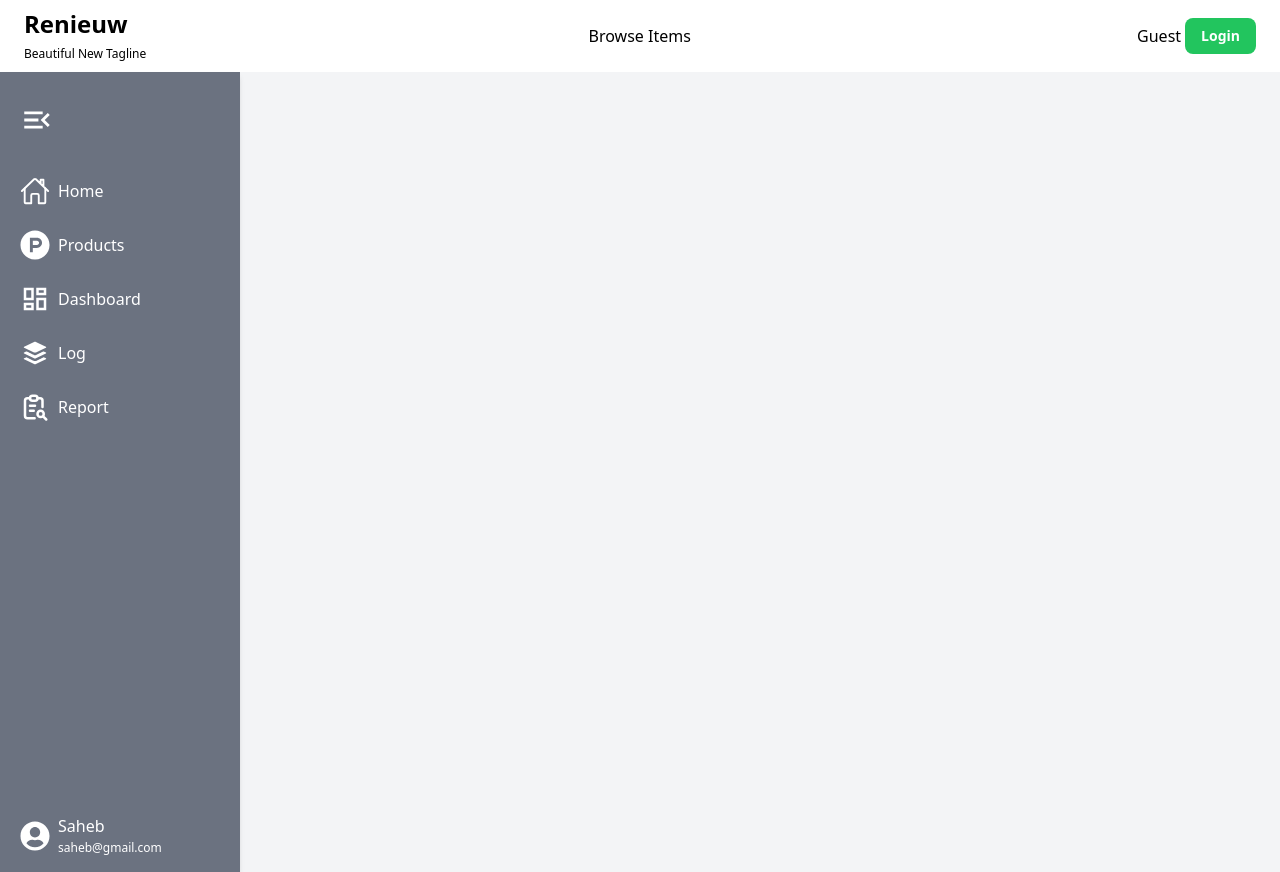
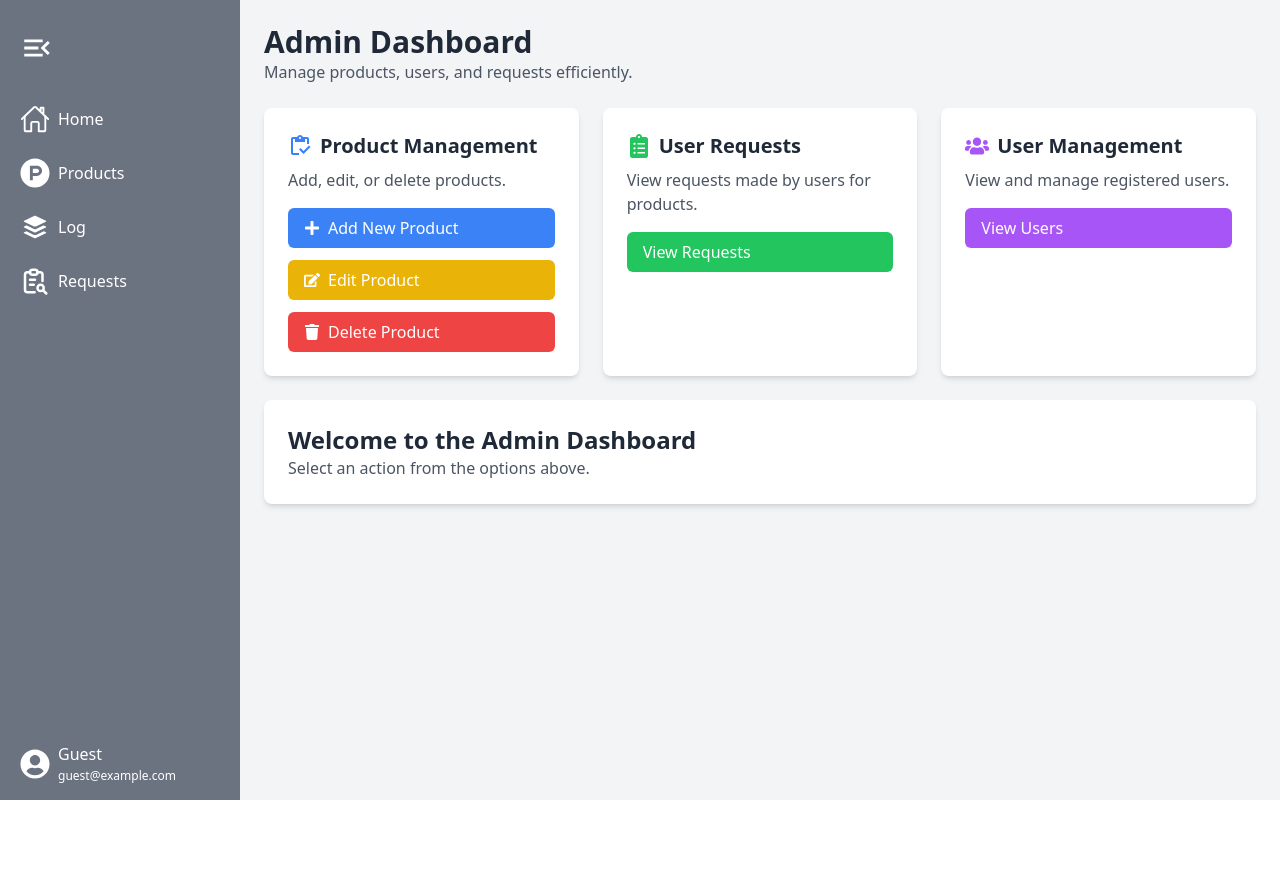
Before and after one commit to Daan9898/seized-goods, a React (Create React App) app: page /admin in a window 1280 px wide. After the commit the page ends 800 px from the top, so only its background shows below. Built offline with nearby package versions, Linux system fonts and the light colour scheme; no server answers.

Commit message:
update admin dashboard layout

```diff
--- a/src/App.js
+++ b/src/App.js
@@ -9,7 +9,6 @@ import {
 import LandingPage from "./Pages/LandingPage";
 import Auth from "./Pages/Auth";
 import BrowseItems from "./Pages/BrowseItems";
-import Navbar from "./Components/Navbar";
 import ProductDetails from "./Components/ProductDetails";
 import mockProducts from "./data/mockProducts.json";
 import RequestSubmission from "./Pages/RequestSubmission";
@@ -19,6 +18,7 @@ import AdminDashboard from "./Pages/AdminDashboard/AdminDashboard";
 import { useSelector, useDispatch } from "react-redux";
 import { fetchCurrentUser } from "./store/authSlice";
 import ManageProducts from "./Pages/AdminDashboard/ManageProducts";
+import Sidebar from "./Components/Sidebar";
 
 const App = () => {
   const dispatch = useDispatch();
@@ -34,14 +34,17 @@ const App = () => {
   const Layout = ({ children }) => {
     const location = useLocation();
 
-    // Hide navbar on these pages
-    const hideNavbarPaths = ["/", "/login"];
-    const hideNavbar = hideNavbarPaths.includes(location.pathname);
+    // Hide navbar and sidebar on these pages
+    const hidePaths = ["/", "/login", "/Login"];
+    const hideSidebar = hidePaths.includes(location.pathname);
 
     return (
-      <div className="min-h-screen">
-        {!hideNavbar && <Navbar user={user} />}
-        {children}
+      <div className="min-h-screen flex">
+        {!hideSidebar && <Sidebar user={user} />}{" "}
+        {/* Sidebar is conditionally rendered */}
+        <div className="flex-1">
+          <main>{children}</main>
+        </div>
       </div>
     );
   };
--- a/src/Components/Navbar.js
+++ b/src/Components/Navbar.js
@@ -83,7 +83,7 @@ const Navbar = ({ user }) => {
           </button>
         ) : (
           <Link
-            to="/Login"
+            to="/login"
             className="px-4 py-2 bg-green-500 hover:bg-green-600 text-white rounded-lg text-sm font-semibold"
           >
             Login
--- a/src/Components/Sidebar.js
+++ b/src/Components/Sidebar.js
@@ -1,4 +1,7 @@
 import React, { useState } from "react";
+import { useDispatch } from "react-redux";
+import { Link, useNavigate } from "react-router-dom";
+import { logout, setError } from "../store/authSlice";
 // icons
 import { MdMenuOpen } from "react-icons/md";
 import { IoHomeOutline } from "react-icons/io5";
@@ -7,7 +10,7 @@ import { FaUserCircle } from "react-icons/fa";
 import { TbReportSearch } from "react-icons/tb";
 import { IoLogoBuffer } from "react-icons/io";
 import { MdOutlineDashboard } from "react-icons/md";
-import { Link } from "react-router-dom";
+import { FiLogOut } from "react-icons/fi";
 
 const menuItems = [
   {
@@ -23,19 +26,36 @@ const menuItems = [
   {
     icons: <MdOutlineDashboard size={30} />,
     label: "Dashboard",
+    toPage: "/admin",
+    adminOnly: true, // Only visible to admin users
   },
   {
     icons: <IoLogoBuffer size={30} />,
     label: "Log",
+    toPage: "/log",
   },
   {
     icons: <TbReportSearch size={30} />,
-    label: "Report",
+    label: "Requests",
+    toPage: "/my-requests",
   },
 ];
 
-export default function Sidebar() {
+export default function Sidebar({ user }) {
   const [open, setOpen] = useState(true);
+  const dispatch = useDispatch();
+  const navigate = useNavigate();
+
+  const handleLogout = () => {
+    dispatch(logout())
+      .unwrap()
+      .then(() => {
+        navigate("/login");
+      })
+      .catch((error) => {
+        dispatch(setError(error));
+      });
+  };
 
   return (
     <nav
@@ -44,26 +64,23 @@ export default function Sidebar() {
       }`}
     >
       {/* Header */}
-      <div className=" px-3 py-2 h-20 flex justify-between items-center">
+      <div className="px-3 py-2 h-20 flex justify-between items-center">
         <div>
           <MdMenuOpen
             size={34}
-            className={` duration-500 cursor-pointer ${!open && " rotate-180"}`}
+            className={`duration-500 cursor-pointer ${!open && "rotate-180"}`}
             onClick={() => setOpen(!open)}
           />
         </div>
       </div>
 
       {/* Body */}
-
       <ul className="flex-1">
-        {menuItems.map((item, index) => {
-          return (
-            <Link to={item.toPage}>
-              <li
-                key={index}
-                className="px-3 py-2 my-2 hover:bg-blue-800 rounded-md duration-300 cursor-pointer flex gap-2 items-center relative group"
-              >
+        {menuItems
+          .filter((item) => !item.adminOnly || (user && user.role === "ADMIN"))
+          .map((item, index) => (
+            <Link to={item.toPage} key={index}>
+              <li className="px-3 py-2 my-2 hover:bg-blue-800 rounded-md duration-300 cursor-pointer flex gap-2 items-center relative group">
                 <div>{item.icons}</div>
                 <p
                   className={`${
@@ -76,28 +93,46 @@ export default function Sidebar() {
                   className={`${
                     open && "hidden"
                   } absolute left-32 shadow-md rounded-md
-                 w-0 p-0 text-black bg-white duration-100 overflow-hidden group-hover:w-fit group-hover:p-2 group-hover:left-16
-                `}
+                  w-0 p-0 text-black bg-white duration-100 overflow-hidden group-hover:w-fit group-hover:p-2 group-hover:left-16`}
                 >
                   {item.label}
                 </p>
               </li>
             </Link>
-          );
-        })}
+          ))}
+        {user && (
+          <button
+            onClick={handleLogout}
+            className="flex items-center gap-2 mt-4 hover:bg-red-700 text-white px-4 py-2 rounded-md w-full "
+          >
+            <FiLogOut size={20} />
+            <span className={`${!open && "hidden"} duration-500`}>Logout</span>
+          </button>
+        )}
       </ul>
-      {/* footer */}
-      <div className="flex items-center gap-2 px-3 py-2">
-        <div>
+
+      {/* Footer */}
+      <div className="px-3 py-2">
+        <div className="flex items-center gap-2">
+          {user?.image ? (
+            <img
+              src={user.image}
+              alt="User Avatar"
+              className="h-10 w-10 rounded-full"
+            />
+          ) : (
             <FaUserCircle size={30} />
-        </div>
+          )}
           <div
             className={`leading-5 ${
               !open && "w-0 translate-x-24"
             } duration-500 overflow-hidden`}
           >
-          <p>Saheb</p>
-          <span className="text-xs">saheb@gmail.com</span>
+            <p>{user ? `${user.firstName} ${user.lastName}` : "Guest"}</p>
+            <span className="text-xs">
+              {user?.email || "guest@example.com"}
+            </span>
+          </div>
         </div>
       </div>
     </nav>
--- a/src/Pages/AdminDashboard/AdminDashboard.js
+++ b/src/Pages/AdminDashboard/AdminDashboard.js
@@ -1,9 +1,127 @@
-import Sidebar from "../../Components/Sidebar";
+import React, { useState } from "react";
+import AddNewItemForm from "../../Components/AddNewItemForm";
+// Icons
+import {
+  FaPlus,
+  FaEdit,
+  FaTrash,
+  FaUsers,
+  FaClipboardList,
+} from "react-icons/fa";
+import { MdOutlineInventory } from "react-icons/md";
 
 const AdminDashboard = () => {
+  const [currentView, setCurrentView] = useState("dashboard");
+
+  const renderContent = () => {
+    switch (currentView) {
+      case "addItem":
+        return <AddNewItemForm />;
+      case "editItem":
+        return <div>Edit Item Form Placeholder</div>;
+      case "deleteItem":
+        return <div>Delete Item Confirmation Placeholder</div>;
+      case "viewRequests":
+        return <div>View Requests Placeholder</div>;
+      case "viewUsers":
+        return <div>View Users Placeholder</div>;
+      default:
+        return (
+          <div>
+            <h1 className="text-2xl font-bold text-gray-800">
+              Welcome to the Admin Dashboard
+            </h1>
+            <p className="text-gray-600">
+              Select an action from the options above.
+            </p>
+          </div>
+        );
+    }
+  };
+
   return (
-    <div className="bg-gray-100 flex-1">
-      <Sidebar />
+    <div className="min-h-screen bg-gray-100 p-6">
+      {/* Header */}
+      <header className="mb-6">
+        <h1 className="text-3xl font-bold text-gray-800">Admin Dashboard</h1>
+        <p className="text-gray-600">
+          Manage products, users, and requests efficiently.
+        </p>
+      </header>
+
+      {/* Main Content */}
+      <div className="grid grid-cols-1 md:grid-cols-2 lg:grid-cols-3 gap-6">
+        {/* Product Management */}
+        <div className="bg-white shadow-md rounded-lg p-6">
+          <h2 className="text-xl font-semibold text-gray-800 flex items-center gap-2">
+            <MdOutlineInventory size={24} className="text-blue-500" />
+            Product Management
+          </h2>
+          <p className="text-gray-600 mt-2">Add, edit, or delete products.</p>
+          <div className="mt-4 space-y-3">
+            <button
+              onClick={() => setCurrentView("addItem")}
+              className="flex items-center gap-2 bg-blue-500 hover:bg-blue-600 text-white px-4 py-2 rounded-md w-full"
+            >
+              <FaPlus />
+              Add New Product
+            </button>
+            <button
+              onClick={() => setCurrentView("editItem")}
+              className="flex items-center gap-2 bg-yellow-500 hover:bg-yellow-600 text-white px-4 py-2 rounded-md w-full"
+            >
+              <FaEdit />
+              Edit Product
+            </button>
+            <button
+              onClick={() => setCurrentView("deleteItem")}
+              className="flex items-center gap-2 bg-red-500 hover:bg-red-600 text-white px-4 py-2 rounded-md w-full"
+            >
+              <FaTrash />
+              Delete Product
+            </button>
+          </div>
+        </div>
+
+        {/* User Requests */}
+        <div className="bg-white shadow-md rounded-lg p-6">
+          <h2 className="text-xl font-semibold text-gray-800 flex items-center gap-2">
+            <FaClipboardList size={24} className="text-green-500" />
+            User Requests
+          </h2>
+          <p className="text-gray-600 mt-2">
+            View requests made by users for products.
+          </p>
+          <button
+            onClick={() => setCurrentView("viewRequests")}
+            className="flex items-center gap-2 bg-green-500 hover:bg-green-600 text-white px-4 py-2 rounded-md mt-4 w-full"
+          >
+            View Requests
+          </button>
+        </div>
+
+        {/* User Management */}
+        <div className="bg-white shadow-md rounded-lg p-6">
+          <h2 className="text-xl font-semibold text-gray-800 flex items-center gap-2">
+            <FaUsers size={24} className="text-purple-500" />
+            User Management
+          </h2>
+          <p className="text-gray-600 mt-2">
+            View and manage registered users.
+          </p>
+          <button
+            onClick={() => setCurrentView("viewUsers")}
+            className="flex items-center gap-2 bg-purple-500 hover:bg-purple-600 text-white px-4 py-2 rounded-md mt-4 w-full"
+          >
+            View Users
+          </button>
+        </div>
+      </div>
+
+      {/* Render Content */}
+      <div className="mt-6 bg-white shadow-md rounded-lg p-6">
+        {renderContent()}
+      </div>
     </div>
   );
 };
--- a/src/Pages/MyRequests.js
+++ b/src/Pages/MyRequests.js
@@ -26,7 +26,9 @@ const MyRequests = () => {
 
   return (
     <div className="max-w-6xl mx-auto px-4 py-8">
-      <h1 className="text-2xl font-bold text-gray-800 mb-6">My Requests</h1>
+      <h1 className="text-2xl font-bold text-gray-800 mb-6">
+        Your requested items:
+      </h1>
       {requests && requests.length > 0 ? (
         <div className="grid grid-cols-1 md:grid-cols-2 gap-6">
           {requests.map((request) => (
```
Lines whose indentation alone changed are shown as unchanged.
